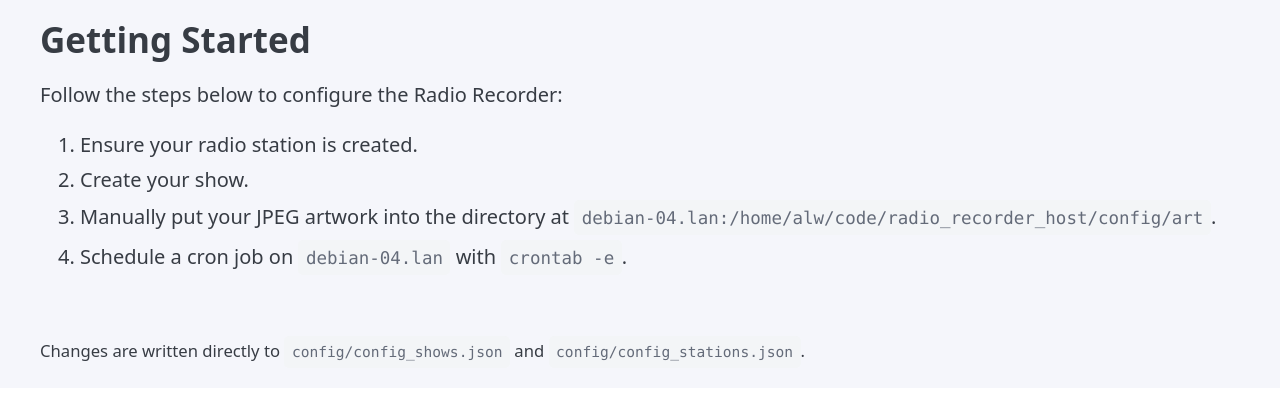
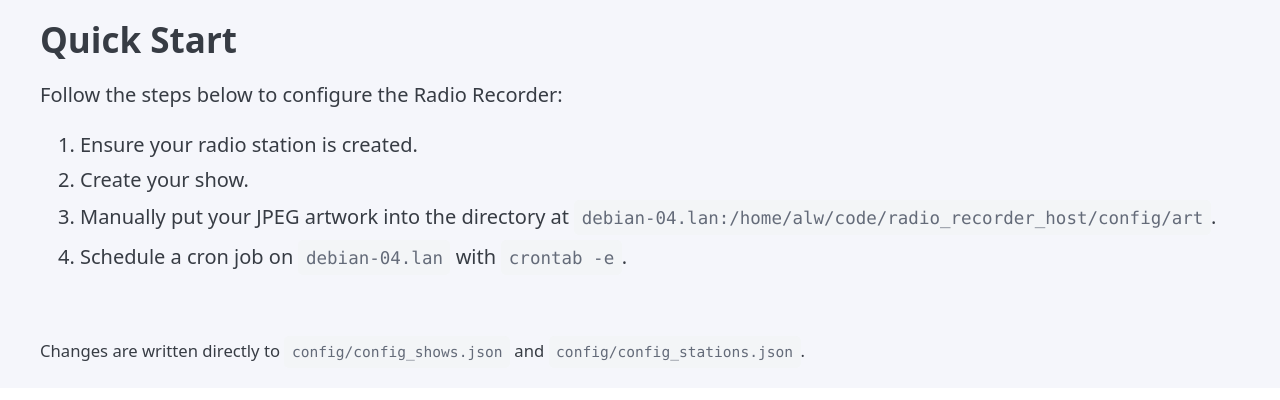
Before and after one commit to wirtes/radio_recorder_web_ui, a Flask app: page / in a window 1280 px wide. Shown: the part 70-470 px from the top of the page. Run offline with Flask 3, Linux system fonts and the light colour scheme; some libraries are stand-ins or nearby versions.

Commit message:
Rename Getting Started section to Quick Start

```diff
--- a/templates/home.html
+++ b/templates/home.html
@@ -2,7 +2,7 @@
 
 {% block content %}
 <section class="instructions">
-  <h2>Getting Started</h2>
+  <h2>Quick Start</h2>
   <p>Follow the steps below to configure the Radio Recorder:</p>
   <ol>
     <li>Ensure your radio station is created.</li>
```
